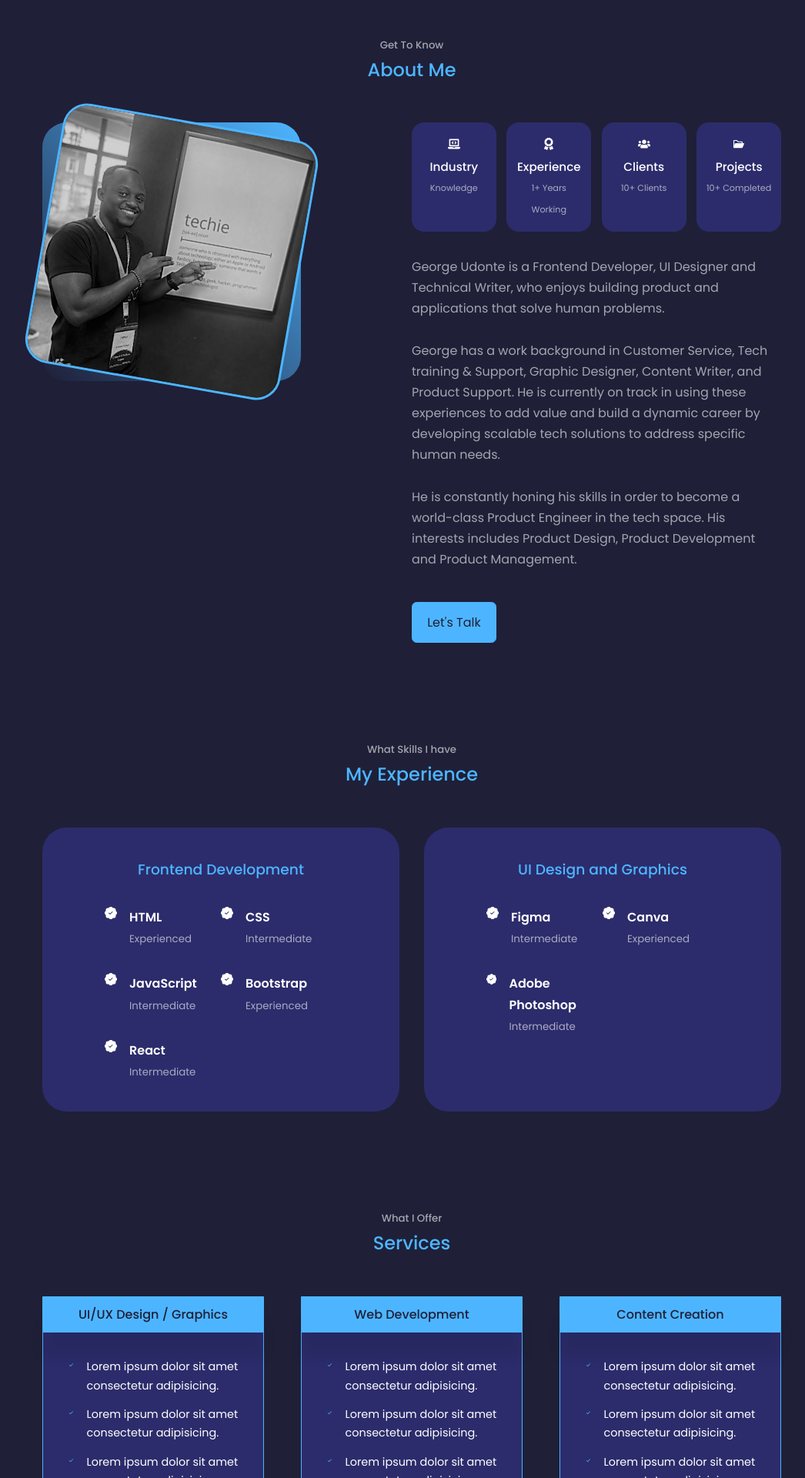
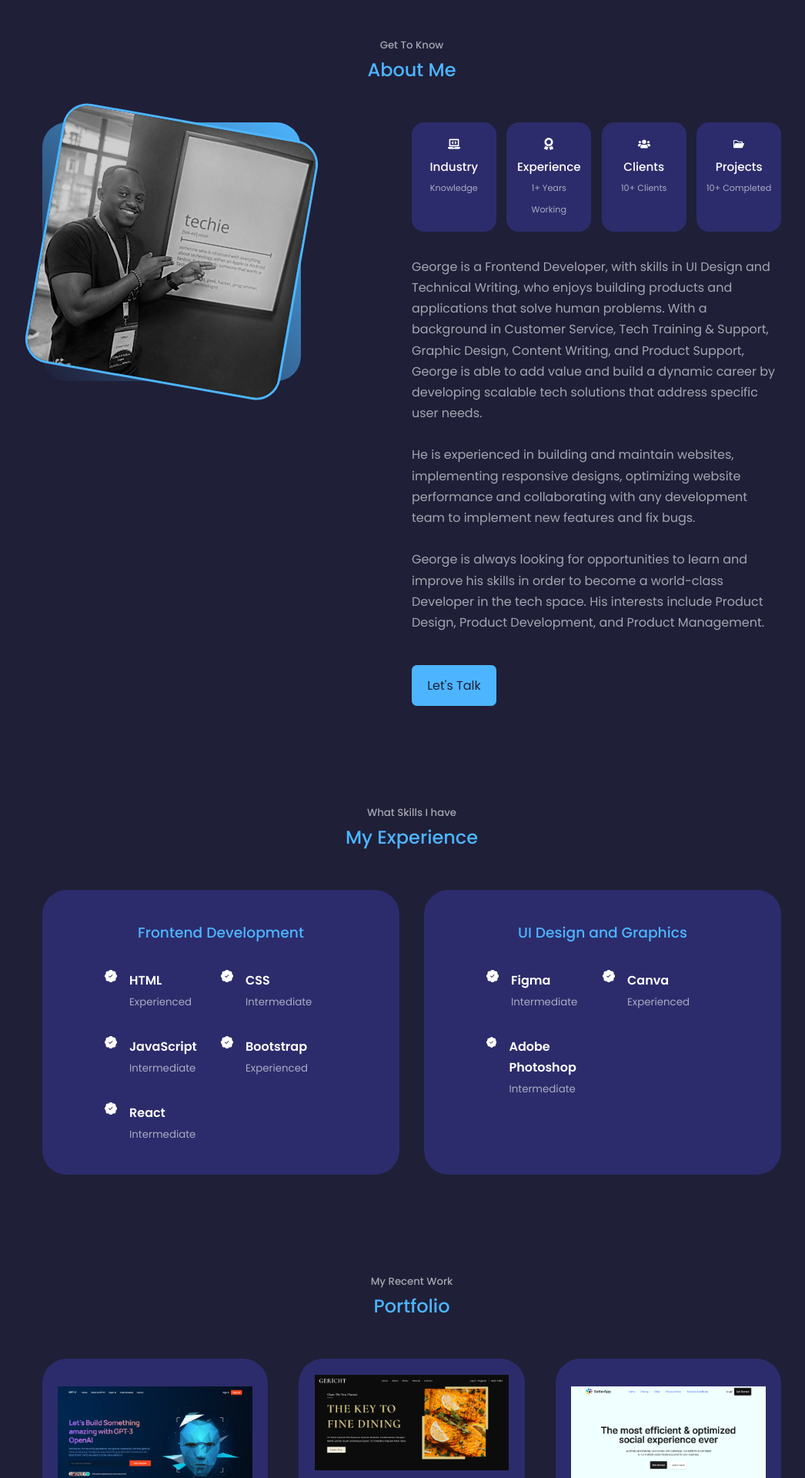
Before and after one commit to udonte/my-react-portfolio, a React (Create React App) app: page / in a window 1280 px wide. Shown: the part 880-2800 px from the top of the page at 77% size, without its empty margins (105-1151 px from the left). Built offline with nearby package versions, Linux system fonts and the light colour scheme.

Commit message:
profile and portfolio: corrected errors

```diff
--- a/src/App.jsx
+++ b/src/App.jsx
@@ -3,7 +3,7 @@ import Header from './component/header/Header'
 import Nav from './component/nav/Nav'
 import About from './component/about/About'
 import Experience from './component/experience/Experience'
-import Services from './component/services/Services'
+// import Services from './component/services/Services'
 import Portfolio from './component/portfolio/Portfolio'
 import Testimonial from './component/testimonial/Testimonial'
 import Contact from './component/contact/Contact'
@@ -18,7 +18,6 @@ const App = () => {
       <Nav />
       <About />
       <Experience />
-      <Services />
       <Portfolio />
       <Testimonial />
       <Contact />
--- a/src/component/about/About.jsx
+++ b/src/component/about/About.jsx
@@ -46,14 +46,13 @@ const About = () => {
           </div>
 
           <p>
-            George Udonte is a Frontend Developer, UI Designer and Technical Writer, who enjoys building product and applications that solve human problems.
+            George is a Frontend Developer, with skills in UI Design and Technical Writing, who enjoys building products and applications that solve human problems. With a background in Customer Service, Tech Training & Support, Graphic Design, Content Writing, and Product Support, George is able to add value and build a dynamic career by developing scalable tech solutions that address specific user needs.
             <br />
             <br />
-            George has a work background in Customer Service, Tech training & Support, Graphic Designer, Content Writer, and Product Support. He is currently on track in using these experiences to add value and build a dynamic career by developing scalable tech solutions to address specific human needs.
+            He is experienced in building and maintain websites, implementing responsive designs, optimizing website performance and collaborating with any development team to implement new features and fix bugs.
             <br />
             <br />
-            He is constantly honing his skills in order to become a world-class Product Engineer in the tech space.
-            His interests includes Product Design, Product Development and Product Management.
+            George is always looking for opportunities to learn and improve his skills in order to become a world-class Developer in the tech space. His interests include Product Design, Product Development, and Product Management.
           </p>
 
           <a href="#contact" className='btn btn-primary'>Let's Talk</a>
--- a/src/component/footer/Footer.jsx
+++ b/src/component/footer/Footer.jsx
@@ -10,9 +10,9 @@ const Footer = () => {
 
       <ul className="permalinks">
         <li><a href="#top">Home</a></li>
-        <li><a href="about">About</a></li>
-        <li><a href="experience">Experience</a></li>
-        <li><a href="#services">Services</a></li>
+        <li><a href="#about">About</a></li>
+        <li><a href="#experience">Experience</a></li>
+        {/* <li><a href="#services">Services</a></li> */}
         <li><a href="#portfolio">Portfolio</a></li>
         <li><a href="#testimonial">Testimonials</a></li>
         <li><a href="#contact">Contact</a></li>
--- a/src/component/nav/Nav.jsx
+++ b/src/component/nav/Nav.jsx
@@ -2,7 +2,7 @@ import React from 'react'
 import { AiOutlineHome } from 'react-icons/ai';
 import { BiUserCircle } from 'react-icons/bi'
 import { FaNetworkWired } from 'react-icons/fa'
-import { RiServiceLine } from 'react-icons/ri'
+// import { RiServiceLine } from 'react-icons/ri'
 import { MdWork } from 'react-icons/md'
 import { BiMessageDots } from 'react-icons/bi'
 import { useState } from 'react';
@@ -17,7 +17,7 @@ const Nav = () => {
         <a href="#top" onClick={() => setActiveNav('#top')} className={activeNav === '#top' ? 'active' : ''}><AiOutlineHome/></a>
         <a href="#about" onClick={() => setActiveNav('#about')} className={activeNav === '#about' ? 'active' : ''}><BiUserCircle /></a>
         <a href="#experience" onClick={() => setActiveNav('#experience')} className={activeNav ==='#experience' ? 'active' : ''}><FaNetworkWired/></a>
-        <a href="#services" onClick={() => setActiveNav('#services')} className={activeNav ==='#services' ? 'active' : ''}><RiServiceLine/></a>
+        {/* <a href="#services" onClick={() => setActiveNav('#services')} className={activeNav ==='#services' ? 'active' : ''}><RiServiceLine/></a> */}
         <a href="#portfolio" onClick={() => setActiveNav('#portfolio')} className={activeNav ==='#portfolio' ? 'active' : ''}><MdWork/></a>
         <a href="#contact" onClick={() => setActiveNav('#contact')} className={activeNav ==='#contact' ? 'active' : ''}><BiMessageDots/></a>
       </nav>
--- a/src/component/portfolio/Portfolio.jsx
+++ b/src/component/portfolio/Portfolio.jsx
@@ -11,20 +11,23 @@ const data = [
     id: 1,
     image: portfolio1,
     title: 'ChatGPT-3 Website',
+    details: 'Landing Page for AI Web Application',
     github: 'https://github.com/udonte/gpt3-website',
-    demo: 'https://github.com/udonte/gpt3-website'
+    demo: 'https://gpt-website.netlify.app/'
   },
   {
     id: 2,
     image: portfolio2,
     title: 'Gericht Restaurant Website',
     github: 'https://github.com/udonte/restaurant-app',
+    details: 'Landing Page for Resturant Web Application',
     demo: 'https://georgiesrestaurant.netlify.app/'
   },
   {
     id: 3,
     image: portfolio3,
-    title: 'SetterApp (Adtech Solution)',
+    title: 'SetterApp',
+    details: 'Social Media Management Solution',
     github: 'https://github.com/Tiidelab-Fellowship/setter-app-react-fe',
     demo: 'https://setterapp.vercel.app/'
   }
@@ -38,13 +41,14 @@ const Portfolio = () => {
 
       <div className='container portfolio__container'>
         {
-          data.map(({ id, image, title, github, demo }) => {
+          data.map(({ id, image, title, details, github, demo }) => {
             return (
               <article key={id} className='portfolio__item'>
                 <div className="portfolio_item-image">
                   <img src={image} alt="first portfolio" />
                 </div>
                 <h3>{title}</h3>
+                <h6>{details}</h6>
                 <div className='portfolio__item-cta'>
                   <a href={github} className='btn' target='blank'>Github</a>
                   <a href={demo} className='btn btn-primary' target='_blank' rel='noreferrer'>Live Demo</a>
--- a/src/component/portfolio/portfolio.css
+++ b/src/component/portfolio/portfolio.css
@@ -28,7 +28,13 @@
 }
 
 .portfolio__item h3{
-  margin: 1.2rem 0 2rem;
+  margin: 1.2rem 0 0;
+}
+
+.portfolio__item h6 {
+  margin-bottom: 1.5rem;
+  text-align: left;
+  color: #999;
 }
 
 .portfolio__item-cta {
--- a/src/component/services/Services.jsx
+++ b/src/component/services/Services.jsx
@@ -49,7 +49,7 @@ const Services = () => {
           <ul className='service__list'>
             <li>
               <BiCheck className='service__list-icon' />
-              <p>Lorem ipsum dolor sit amet consectetur adipisicing.</p>
+              <p>Build and maintain code with React</p>
             </li>
             <li>
               <BiCheck className='service__list-icon' />
```
